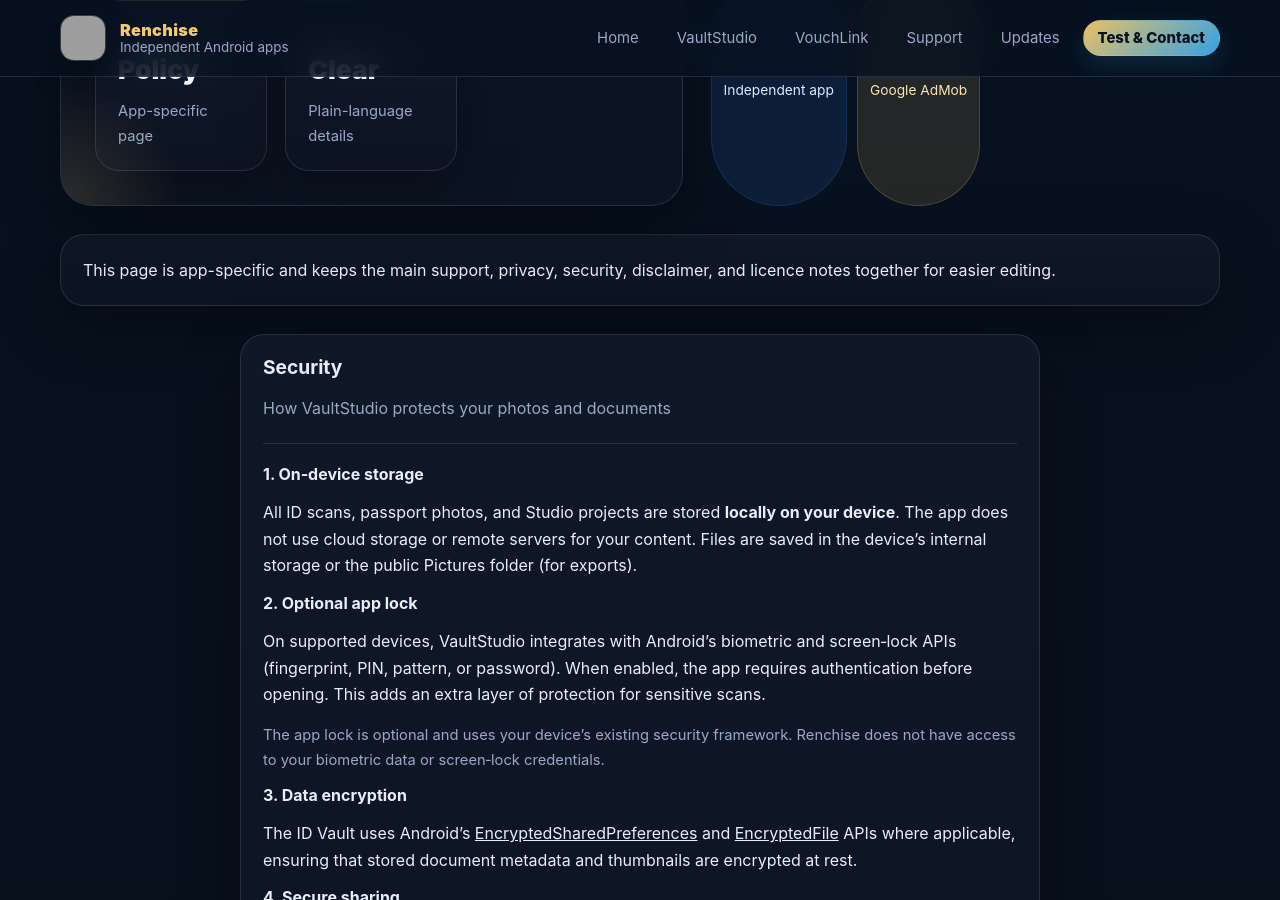
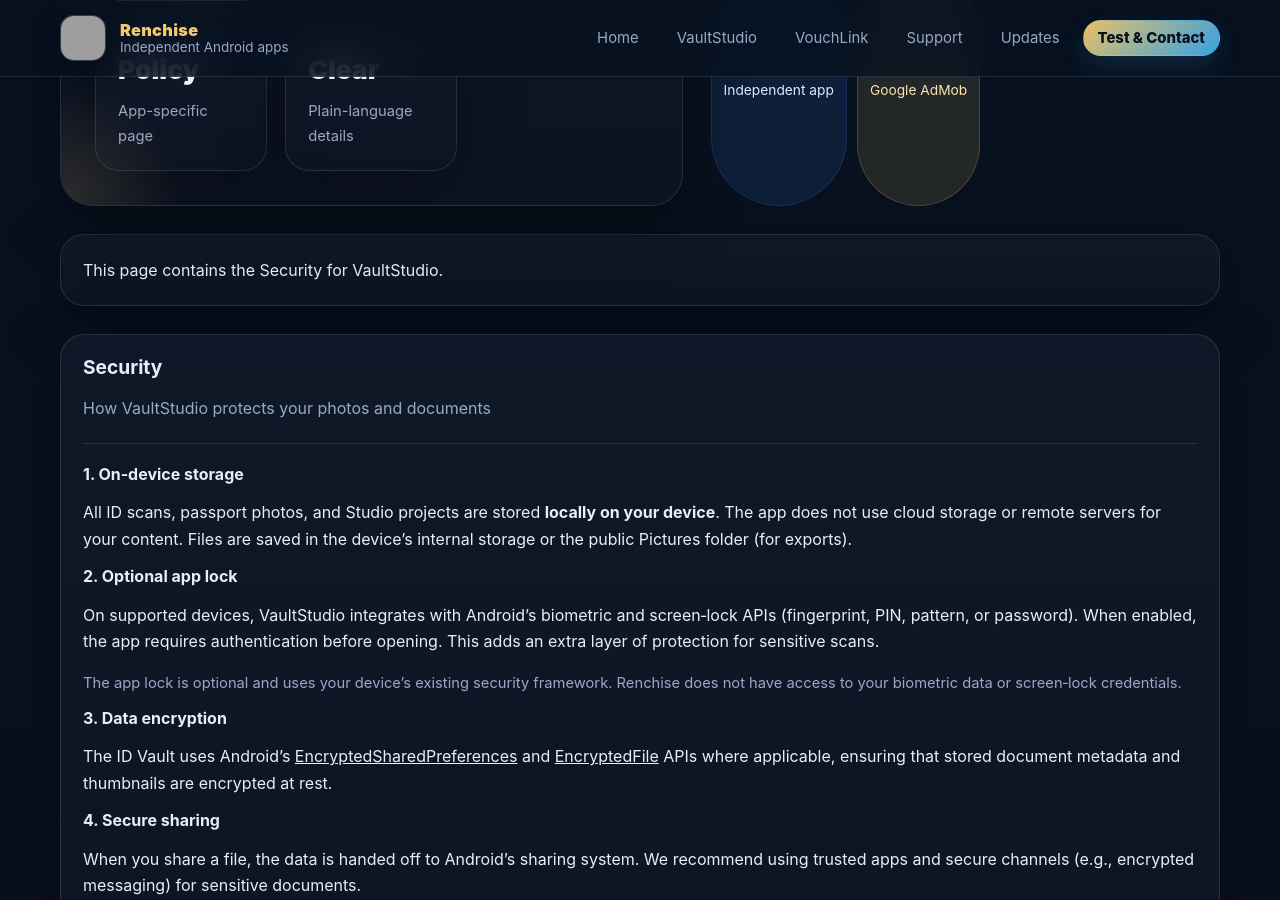
Before and after one commit to renchise/renchise.github.io, a Jekyll site: the page built from vaultstudio/security.html, in a window 1280 px wide and 900 px high, scrolled down 638 px. Built offline with Jekyll 4.4.1, drawn with Linux system fonts in a browser that asks for light colours; grey boxes are pictures that could not be loaded.

Commit message:
Update security.html

```diff
--- a/vaultstudio/security.html
+++ b/vaultstudio/security.html
@@ -34,10 +34,10 @@
     type: ""
   - text: "Google AdMob"
     type: "gold"
-notice: "This page is app-specific and keeps the main support, privacy, security, disclaimer, and licence notes together for easier editing."
+notice: "This page contains the Security for VaultStudio."
 ---
 
-<div class="panel" style="max-width:800px; margin:0 auto;">
+<div class="panel" >
   <h3>Security</h3>
   <p class="muted">How VaultStudio protects your photos and documents</p>
   <hr class="sep">
```
